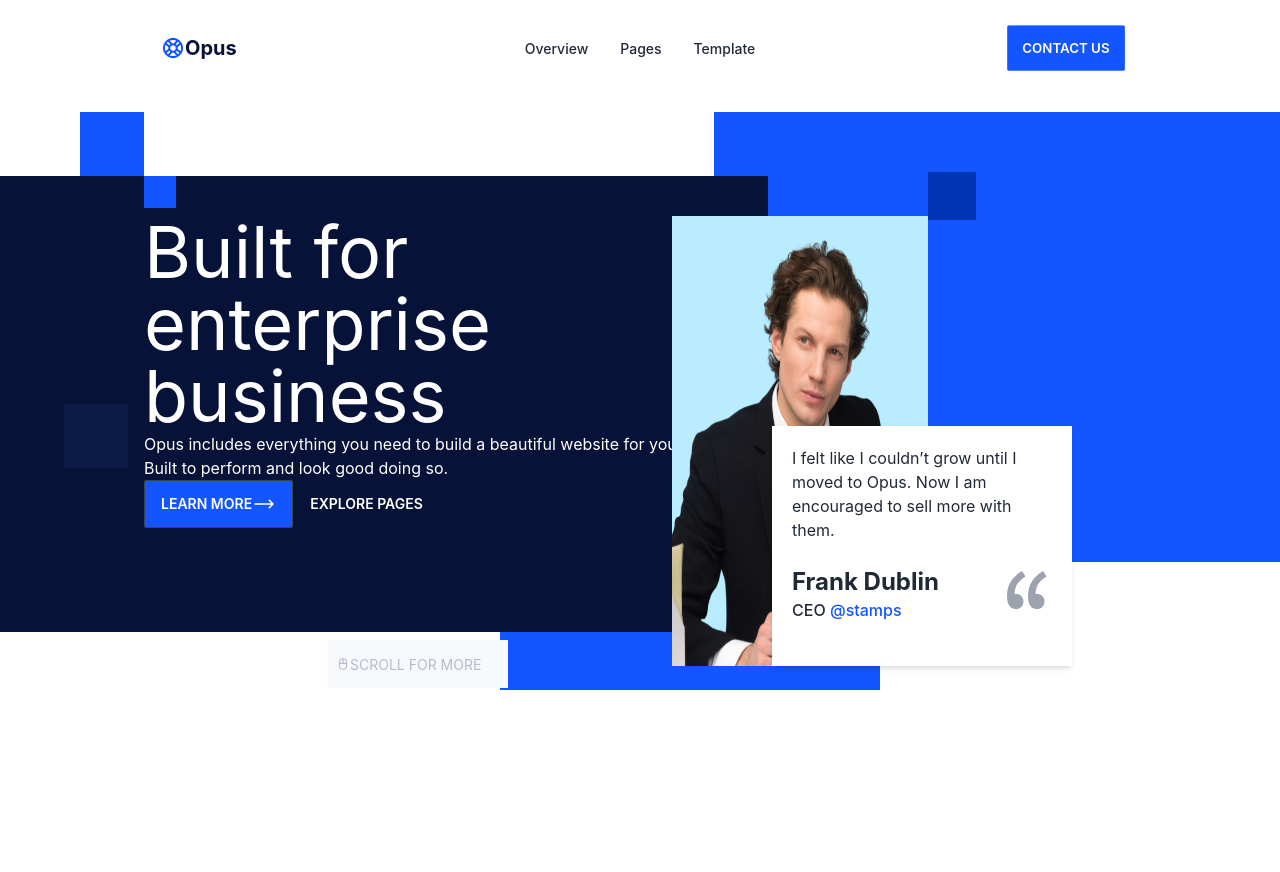
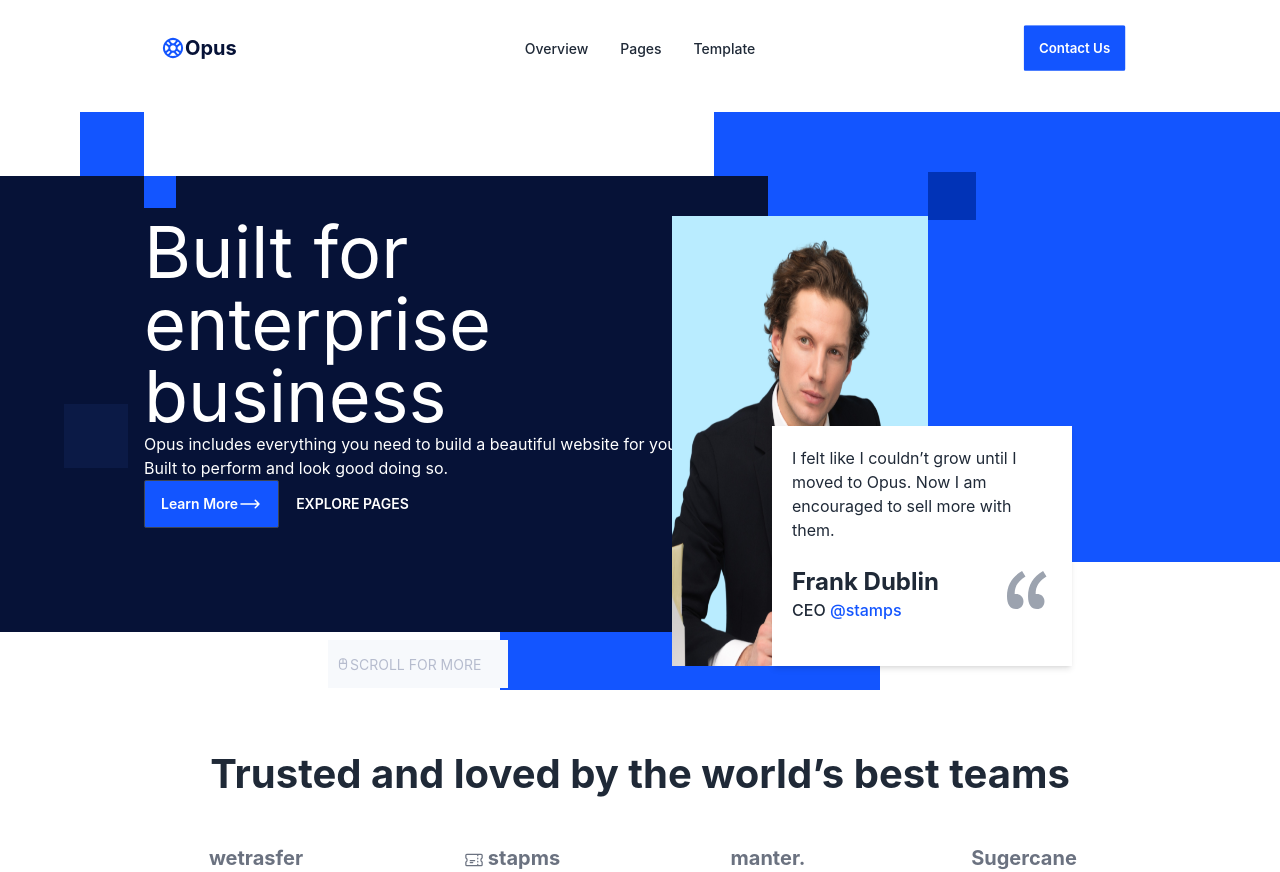
Before and after one commit to Soliman-soad/opus, a React (Create React App) app: page / in a window 1280 px wide. Before the commit the page ends 800 px from the top, so only its background shows below. Built offline with nearby package versions, Linux system fonts and the light colour scheme; a web font is replaced by a local one.

Commit message:
trusted company component added

```diff
--- a/src/components/Home.jsx
+++ b/src/components/Home.jsx
@@ -1,10 +1,12 @@
 import React from 'react';
 import Header from './HomeComponent/Header';
+import OtherCompany from './HomeComponent/OtherCompany';
 
 const Home = () => {
     return (
         <>
          <Header/>
+         <OtherCompany/>
         </>
     );
 };
--- a/src/components/HomeComponent/Header.jsx
+++ b/src/components/HomeComponent/Header.jsx
@@ -21,7 +21,7 @@ const Header = () => {
         <div className="w-[64px] h-[64px] absolute bg-[#1355FF] -top-16 left-20"></div>
         <div className="w-[64px] h-[64px] absolute bg-[#0B1A46] top-2/4 left-16"></div>
         <div>
-          <a className="btn rounded-sm bg-[#1355FF] ">
+          <a className="btn capitalize rounded-sm bg-[#1355FF] ">
             Learn more{" "}
             <svg
               xmlns="http://www.w3.org/2000/svg"
--- /dev/null
+++ b/src/components/HomeComponent/OtherCompany.jsx
@@ -0,0 +1,20 @@
+import React from 'react';
+import { HiOutlineTicket } from "react-icons/hi2";
+
+const OtherCompany = () => {
+    return (
+        <div className='mt-[112px] mx-32'>
+            <div className='text-center my-10 font-bold text-[40px]'>
+                <h1>Trusted and loved by the world’s best teams</h1>
+            </div>
+<div className='grid grid-cols-4 text-gray-500 text-xl font-bold text-center'>
+    <div>wetrasfer</div>
+    <div className='flex items-center justify-center'><span className='pt-1 pr-1'><HiOutlineTicket/></span> stapms</div>
+    <div>manter.</div>
+    <div>Sugercane</div>
+</div>
+        </div>
+    );
+};
+
+export default OtherCompany;
--- a/src/components/Navber/Navber.jsx
+++ b/src/components/Navber/Navber.jsx
@@ -30,7 +30,7 @@ const Navber = () => {
     </ul>
   </div>
   <div className="navbar-end hidden lg:flex md:relative right-36">
-    <a className="btn text-white rounded-sm bg-[#1355FF] border-none">Contact Us</a>
+    <a className="btn capitalize text-white rounded-sm bg-[#1355FF] border-none">Contact Us</a>
   </div>
 </div>
     );
```
